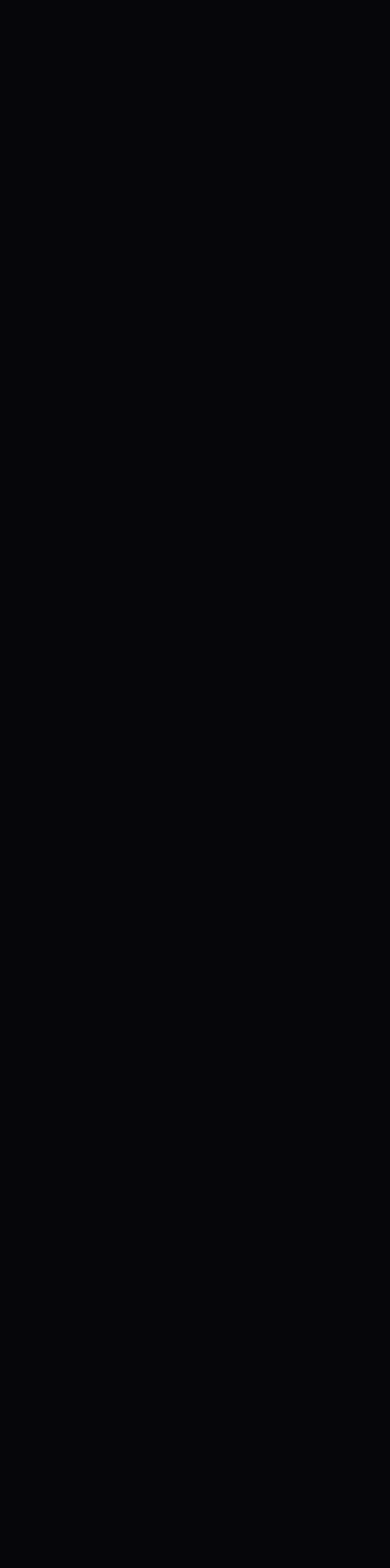
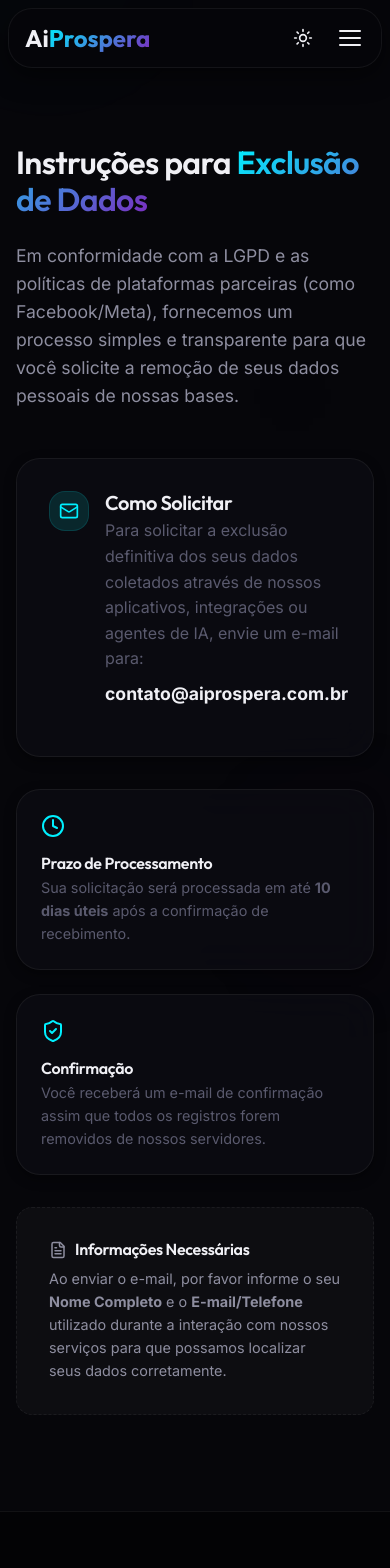
Before and after one commit to gsklukao/aiprospera.com.br, a React (Vite) app: page /exclusao-de-dados in a window 390 px wide. Before the commit this address had no page. Shown: the top 1568 px of the page. Before the commit the page ends 844 px from the top, so only its background shows below. Built offline with nearby package versions, Linux system fonts and the light colour scheme.

Commit message:
feat: Set up initial application routing, responsive layout with navigation and theme toggle, and a new data exclusion page.

```diff
--- a/src/App.tsx
+++ b/src/App.tsx
@@ -3,6 +3,7 @@ import Layout from './components/Layout.tsx';
 import Home from './pages/Home.tsx';
 import PoliticasPrivacidade from './pages/PoliticasPrivacidade.tsx';
 import TermosUso from './pages/TermosUso.tsx';
+import ExclusaoDados from './pages/ExclusaoDados.tsx';
 
 function App() {
   return (
@@ -12,6 +13,7 @@ function App() {
           <Route index element={<Home />} />
           <Route path="politica-de-privacidade" element={<PoliticasPrivacidade />} />
           <Route path="termos-de-uso" element={<TermosUso />} />
+          <Route path="exclusao-de-dados" element={<ExclusaoDados />} />
         </Route>
       </Routes>
     </BrowserRouter>
--- a/src/components/Layout.tsx
+++ b/src/components/Layout.tsx
@@ -186,7 +186,8 @@ export default function Layout() {
                   { name: 'Planos', to: isHome ? '#planos' : '/#planos' },
                   { name: 'Blog', to: '/' },
                   { name: 'Política de Privacidade', to: '/politica-de-privacidade' },
-                  { name: 'Termos de Uso', to: '/termos-de-uso' }
+                  { name: 'Termos de Uso', to: '/termos-de-uso' },
+                  { name: 'Exclusão de Dados', to: '/exclusao-de-dados' }
                 ].map((item, i) => (
                   item.to.startsWith('#') || (isHome && item.to.includes('#')) ? (
                     <a key={i} href={item.to} style={{ color: 'var(--color-text-muted)', fontSize: '0.9rem', transition: 'color 0.2s' }}
--- /dev/null
+++ b/src/pages/ExclusaoDados.tsx
@@ -0,0 +1,72 @@
+import { motion } from 'framer-motion';
+import { Mail, ShieldCheck, Clock, FileText } from 'lucide-react';
+
+const fadeInUp = {
+  hidden: { opacity: 0, y: 30 },
+  visible: { opacity: 1, y: 0, transition: { duration: 0.5, ease: [0.25, 0.46, 0.45, 0.94] } }
+};
+
+export default function ExclusaoDados() {
+  return (
+    <section style={{ padding: 'var(--space-3xl) 0 var(--space-4xl)' }}>
+      <div className="section-container" style={{ maxWidth: '800px' }}>
+        <motion.div initial="hidden" animate="visible" variants={fadeInUp}>
+          <h1 style={{ fontSize: 'clamp(2rem, 4vw, 3rem)', marginBottom: 'var(--space-lg)', color: 'var(--color-text-main)' }}>
+            Instruções para <span className="text-gradient">Exclusão de Dados</span>
+          </h1>
+          <p style={{ color: 'var(--color-text-muted)', marginBottom: 'var(--space-2xl)', fontSize: '1.1rem' }}>
+            Em conformidade com a LGPD e as políticas de plataformas parceiras (como Facebook/Meta), fornecemos um processo simples e transparente para que você solicite a remoção de seus dados pessoais de nossas bases.
+          </p>
+
+          <div style={{ display: 'flex', flexDirection: 'column', gap: 'var(--space-xl)' }}>
+
+            <div className="glass-card" style={{ padding: 'var(--space-xl)', border: '1px solid var(--color-border)' }}>
+              <div style={{ display: 'flex', gap: 'var(--space-md)', marginBottom: 'var(--space-md)' }}>
+                <div className="icon-box" style={{ width: '40px', height: '40px', flexShrink: 0 }}>
+                  <Mail size={20} color="var(--color-primary)" />
+                </div>
+                <div>
+                  <h3 style={{ fontSize: '1.25rem', marginBottom: 'var(--space-xs)' }}>Como Solicitar</h3>
+                  <p style={{ color: 'var(--color-text-dim)', lineHeight: 1.6 }}>
+                    Para solicitar a exclusão definitiva dos seus dados coletados através de nossos aplicativos, integrações ou agentes de IA, envie um e-mail para:
+                  </p>
+                  <p style={{ marginTop: 'var(--space-sm)', fontWeight: 700, color: 'var(--color-text-main)', fontSize: '1.1rem' }}>
+                    contato@aiprospera.com.br
+                  </p>
+                </div>
+              </div>
+            </div>
+
+            <div style={{ display: 'grid', gridTemplateColumns: 'repeat(auto-fit, minmax(250px, 1fr))', gap: 'var(--space-lg)' }}>
+              <div className="glass-card" style={{ padding: 'var(--space-lg)' }}>
+                <Clock size={24} color="var(--color-primary)" style={{ marginBottom: 'var(--space-sm)' }} />
+                <h4 style={{ marginBottom: 'var(--space-xs)' }}>Prazo de Processamento</h4>
+                <p style={{ fontSize: '0.9rem', color: 'var(--color-text-dim)' }}>
+                  Sua solicitação será processada em até <strong>10 dias úteis</strong> após a confirmação de recebimento.
+                </p>
+              </div>
+              <div className="glass-card" style={{ padding: 'var(--space-lg)' }}>
+                <ShieldCheck size={24} color="var(--color-primary)" style={{ marginBottom: 'var(--space-sm)' }} />
+                <h4 style={{ marginBottom: 'var(--space-xs)' }}>Confirmação</h4>
+                <p style={{ fontSize: '0.9rem', color: 'var(--color-text-dim)' }}>
+                  Você receberá um e-mail de confirmação assim que todos os registros forem removidos de nossos servidores.
+                </p>
+              </div>
+            </div>
+
+            <div style={{ padding: 'var(--space-xl)', background: 'rgba(255, 255, 255, 0.03)', borderRadius: 'var(--radius-lg)', border: '1px dashed var(--color-border)' }}>
+              <div style={{ display: 'flex', gap: 'var(--space-sm)', alignItems: 'center', marginBottom: 'var(--space-sm)' }}>
+                <FileText size={18} color="var(--color-text-muted)" />
+                <h4 style={{ margin: 0, fontSize: '1rem' }}>Informações Necessárias</h4>
+              </div>
+              <p style={{ fontSize: '0.9rem', color: 'var(--color-text-muted)' }}>
+                Ao enviar o e-mail, por favor informe o seu <strong>Nome Completo</strong> e o <strong>E-mail/Telefone</strong> utilizado durante a interação com nossos serviços para que possamos localizar seus dados corretamente.
+              </p>
+            </div>
+
+          </div>
+        </motion.div>
+      </div>
+    </section>
+  );
+}
```
